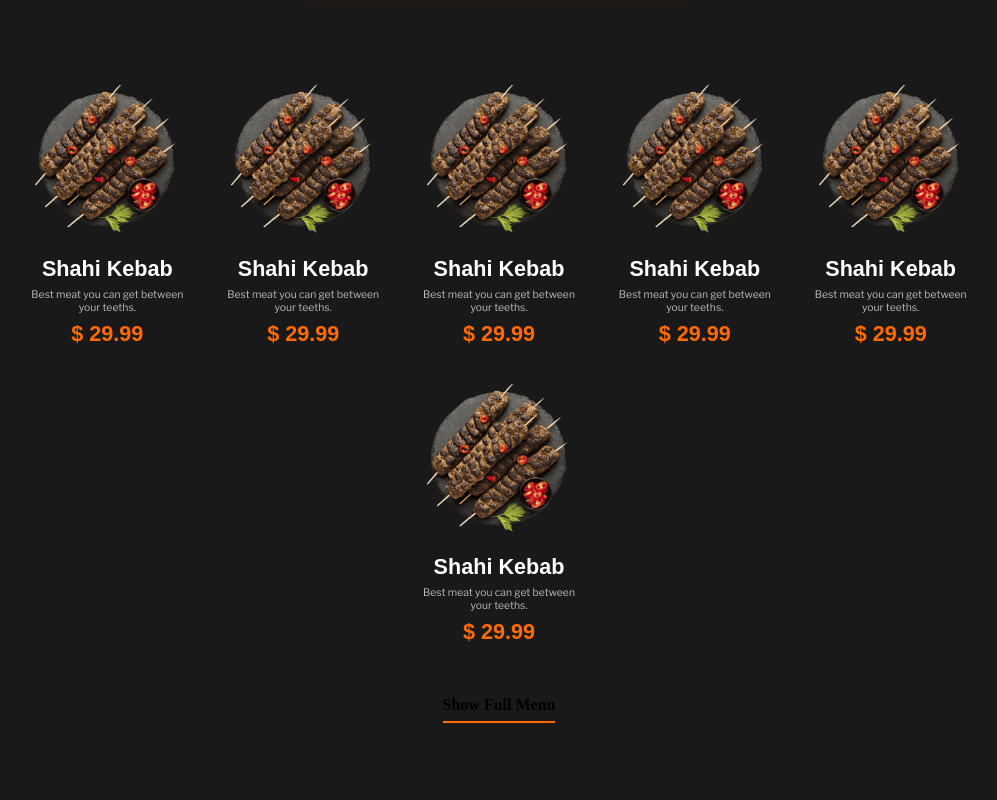
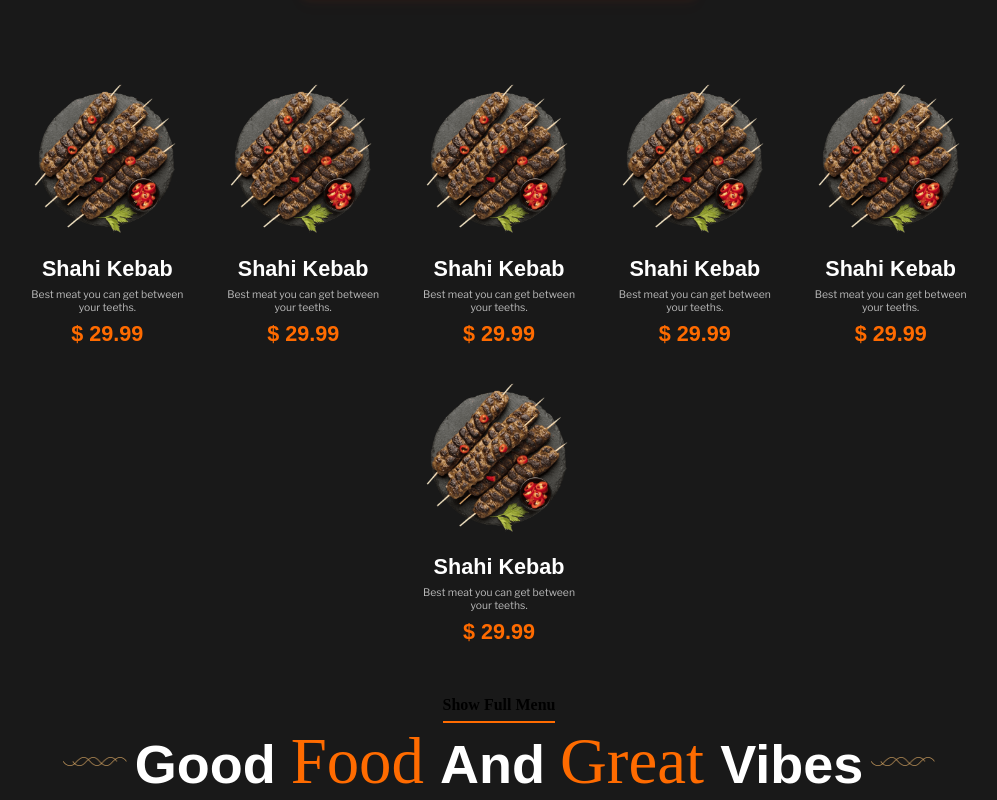
Before and after one commit to nazmus767921/Restaurant_project-1.00, a React (Vite) app: page / in a window 1280 px wide. Shown: the part 892-1692 px from the top of the page, without its empty margins (141-1138 px from the left). Before the commit the page ends 1615 px from the top, so only its background shows below. Built offline with nearby package versions, Linux system fonts and the light colour scheme; a web font is replaced by a local one.

Commit message:
A: Restaurant Gallery

```diff
--- a/src/components/UI/Title.jsx
+++ b/src/components/UI/Title.jsx
@@ -32,6 +32,8 @@ const Title = ({ children }) => {
 const Decorator_wrapper = styled.div`
 	width: 4em;
 	max-width: 7.875em;
+	flex-grow: 0;
+	flex-shrink: 0;
 `;
 
 const Wrapper = styled.div`
@@ -39,6 +41,11 @@ const Wrapper = styled.div`
 	gap: 0.5em;
 	justify-content: center;
 	align-items: center;
+
+	h2 {
+		width: fit-content;
+		text-align: center;
+	}
 `;
 
 export default Title;
--- a/src/constant/en-us/home_page.constants.jsx
+++ b/src/constant/en-us/home_page.constants.jsx
@@ -12,7 +12,7 @@ export const menu = {
 };
 
 export const restaurantGallery = {
-	title: "Good food and Great vibes",
+	title: "Good food** and Great** vibes",
 	description:
 		"The premium taste that yearns to be savored, ground beef between your teeth",
 };
--- a/src/pages/Home/HomePage.jsx
+++ b/src/pages/Home/HomePage.jsx
@@ -1,11 +1,14 @@
+import { Wrapper } from "./styles/Home.styles";
 import Hero from "./components/Hero/Hero";
 import PopularMenu from "./components/PopularMenu";
-import { Wrapper } from "./styles/Home.styles";
+import RestaurantGallery from "./components/RestaurantGallery/RestaurantGallery";
+
 const HomePage = () => {
 	return (
 		<Wrapper className="page-container">
 			<Hero />
 			<PopularMenu />
+			<RestaurantGallery />
 		</Wrapper>
 	);
 };
--- /dev/null
+++ b/src/pages/Home/components/RestaurantGallery/RestaurantGallery.jsx
@@ -0,0 +1,20 @@
+import styled from "styled-components";
+import Title from "../../../../components/UI/Title";
+import { restaurantGallery } from "../../../../constant/en-us/home_page.constants";
+
+const RestaurantGallery = () => {
+	return (
+		<Wrapper>
+			<Title>{restaurantGallery.title}</Title>
+		</Wrapper>
+	);
+};
+
+const Wrapper = styled.div`
+	display: flex;
+	flex-direction: column;
+	gap: 0.65em;
+	width: 100%;
+`;
+
+export default RestaurantGallery;
```
